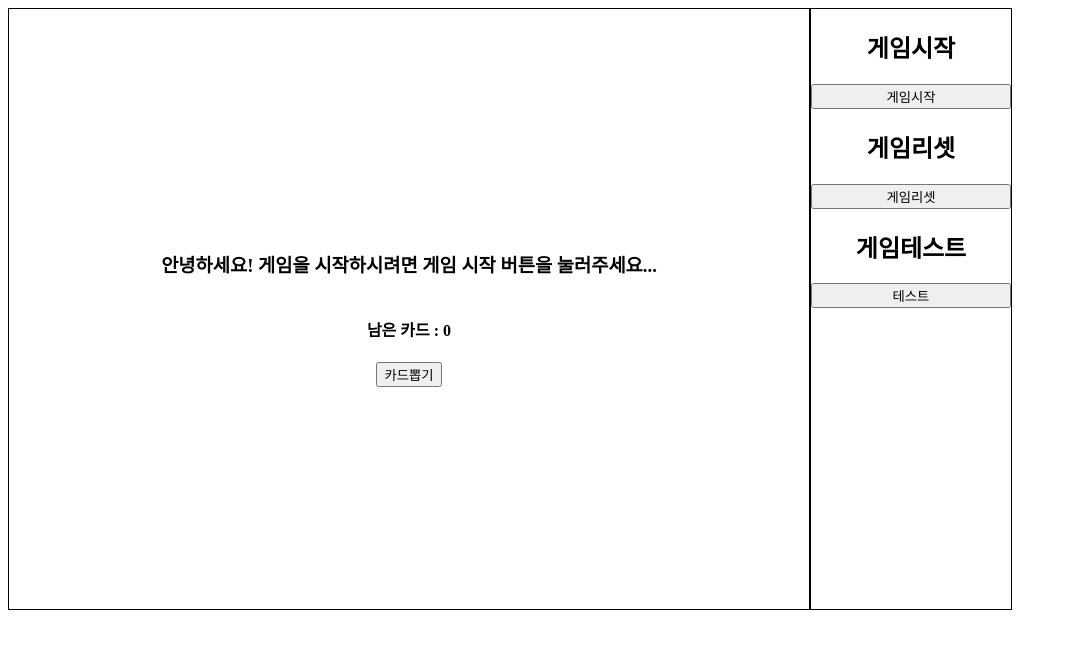
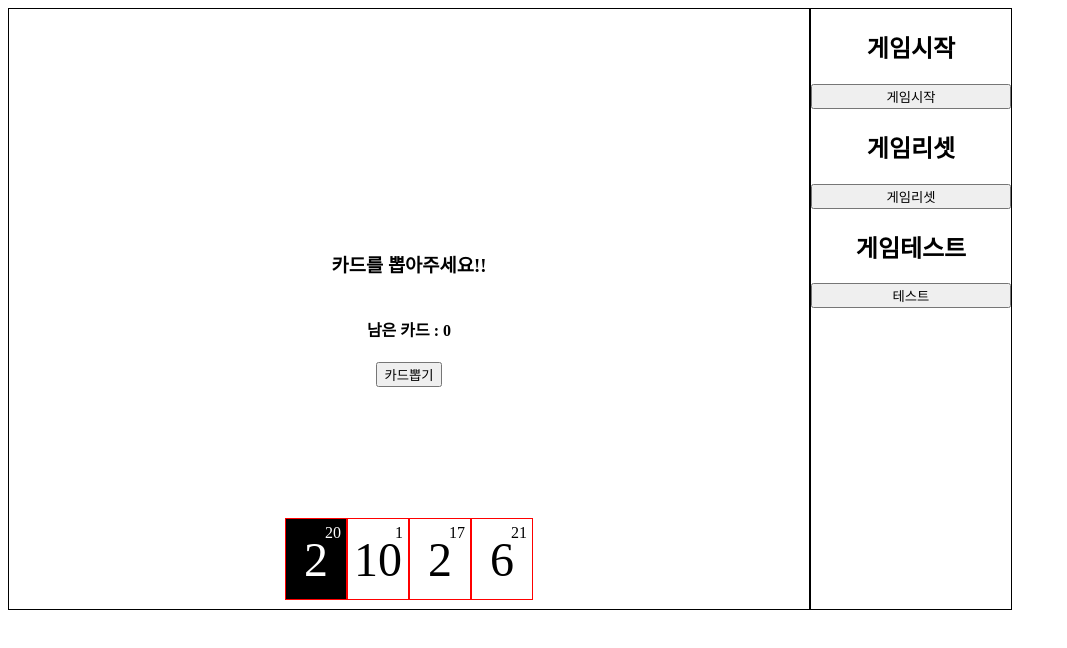
Before and after one commit to JeongYire/da_vinci_code, a React (Vite) app: page / in a window 1280 px wide. Both pictures are taken after a click on the button "게임시작". Shown: the top 648 px of the page, without its empty margins (0-1067 px from the left). Built offline with nearby package versions, Linux system fonts and the light colour scheme.

Commit message:
playerHand

```diff
--- /dev/null
+++ b/src/card/index.tsx
@@ -0,0 +1,42 @@
+import { DavinciCardColorType, DavinciCardValueType } from "../types"
+
+
+export default (props : {isOpen : boolean,color : DavinciCardColorType,value : DavinciCardValueType,id : number,isDetect : boolean}) => {
+
+
+
+    return (
+        <div style={{
+            flexGrow:1,
+            maxWidth:60,
+            height:80,
+            border:1,
+            borderColor:"red",
+            borderStyle:"groove",
+            position:"relative",
+        }}>
+            <span style={{
+                position:"absolute",
+                top:0,
+                right:0,
+                marginTop:5,
+                marginRight:5,
+                color:props.color == "black" ? "white" : "black"
+            }}>{props.id}</span>
+            <div style={{
+                width:"100%",
+                height:"100%",
+                display: "flex",
+                justifyContent:"center",
+                alignItems:"center",
+                backgroundColor:props.color == "black" ? "black" : "white"
+            }}>
+                <span style={{
+                    fontSize:"xxx-large",
+                    color:props.color == "black" ? "white" : "black"
+                }}>{props.value}</span>
+            </div>
+        </div>
+    )
+
+}
--- a/src/hand/hand.tsx
+++ b/src/hand/hand.tsx
@@ -3,6 +3,8 @@ function Hand(props : {children : any}) {
     <div style={{
         height : 100,
         display : "flex",
+        justifyContent:"center",
+        alignItems:"center",
     }}>
       {props.children}
     </div>
--- a/src/hand/playerHand.tsx
+++ b/src/hand/playerHand.tsx
@@ -1,3 +1,4 @@
+import Card from "../card";
 import { useGame } from "../store";
 import Hand from "./hand";
 
@@ -5,11 +6,17 @@ import Hand from "./hand";
 function PlayerHand() {
   console.log("PlayerHand");
   const myCard = useGame((state) => state.cardInfomation.player);
-  console.log(myCard);
+  const status = useGame((state) => state.gameInfomation.status);
 
   return (
     <Hand>
-      <></>
+        <>
+        {
+          myCard.map(obj => {
+            return <Card key={obj.id} isDetect={obj.isDetect} isOpen={true} color={obj.valueInfo.color} value={obj.valueInfo.value} id={obj.id}/>
+          })
+        }
+        </>
     </Hand>
   )
 }
--- a/src/manager/index.tsx
+++ b/src/manager/index.tsx
@@ -66,6 +66,7 @@ function SuffleCard(valueArray : DavinciCardInfomation[]){
     cardArray[index] = {
       host : "deck",
       isOpen : false,
+      isDetect : false,
       id : index,
       valueInfo : valueArray[randomCount],
     }
@@ -137,6 +138,13 @@ function StartCardDeals(){
   console.log("Draw 다함");
   console.log(useGame.getState());
 
+  useGame.setState({
+    gameInfomation : {
+      ...useGame.getState().gameInfomation,
+      status : "playerDrawTurn"
+    }
+  });
+
 }
 
 function DrawCard(deck : DavinciCard[]){
--- a/src/store/index.tsx
+++ b/src/store/index.tsx
@@ -16,7 +16,8 @@ interface GameCardStorage{
 }
 
 interface GameInfomation{
-  status : DavinciGameStatus
+  status : DavinciGameStatus,
+  setStatus : (status : DavinciGameStatus) => void,
 }
 
 interface CentralGameProcessingStorage {
@@ -53,6 +54,12 @@ const useGame = create<CentralGameProcessingStorage>((set,get) => ({
   },
   gameInfomation : {
     status : "idle",
+    setStatus : (value) => {
+      set((state) => ({gameInfomation : {
+        ...state.gameInfomation,
+        status : value,
+      }}))
+    }
   }
 }));
 
--- a/src/types/index.tsx
+++ b/src/types/index.tsx
@@ -11,6 +11,7 @@ type DavinciCard = {
     id : number,
     valueInfo : DavinciCardInfomation,
     isOpen : boolean,
+    isDetect : boolean,
     host : DavinciCardHostType
 }
 
```
